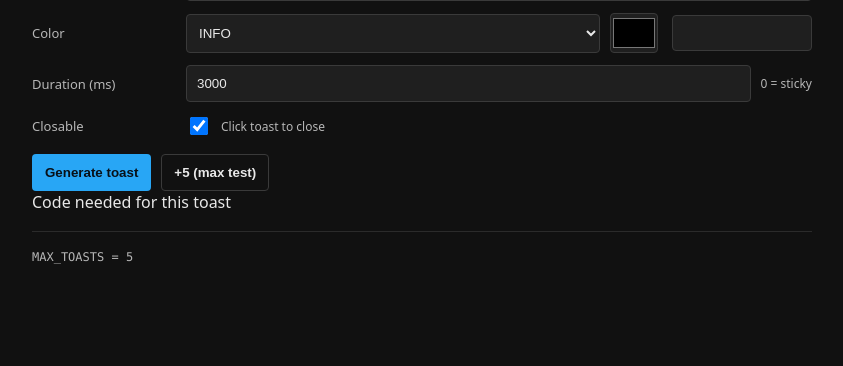
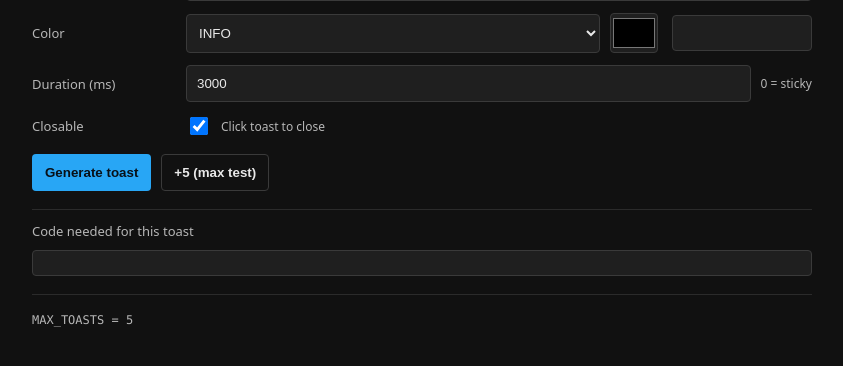
Before and after one commit to brentspine/brentspine.github.io, a PHP site: page /brents-toasts/index.html in a window 1280 px wide. Shown: the part 183-549 px from the top of the page, without its empty margins (218-1061 px from the left). Run offline with PHP 8.4, Linux system fonts and the light colour scheme.

Commit message:
Enhance styles for code and muted text
Added styles for code blocks and muted text.

```diff
--- a/brents-toasts/styles.css
+++ b/brents-toasts/styles.css
@@ -15,6 +15,7 @@
 
 *{ box-sizing: border-box; }
 html,body{ height: 100%; }
+
 body{
   margin: 0;
   font-family: ui-sans-serif, system-ui, -apple-system, Segoe UI, Roboto, Helvetica, Arial, "Apple Color Emoji","Segoe UI Emoji";
@@ -33,6 +34,7 @@ body{
   font-size: 22px;
   letter-spacing: 0.2px;
 }
+
 .sub{
   margin: 8px 0 0;
   color: var(--muted);
@@ -69,7 +71,6 @@ select{
 }
 
 textarea{ resize: vertical; min-height: 70px; }
-
 select{ padding: 10px 8px; }
 
 input[type="color"]{
@@ -128,9 +129,32 @@ button.ghost{
   border: 1px solid #3a3a3a;
 }
 
-button.ghost:hover{
-  border-color: #555;
+button.ghost:hover{ border-color: #555; }
+
+.code{
+  margin-top: 18px;
+  padding-top: 12px;
+  border-top: 1px solid var(--line);
 }
+
+.code-head{
+  display: flex;
+  align-items: baseline;
+  justify-content: space-between;
+  margin-bottom: 10px;
+}
+
+.code-box{
+  margin: 0;
+  padding: 12px;
+  border: 1px solid #3a3a3a;
+  border-radius: 4px;
+  background: var(--input);
+  overflow: auto;
+  line-height: 1.45;
+}
+
+.muted{ color: var(--muted); font-size: 13px; }
 
 .mono{
   font-family: ui-monospace, SFMono-Regular, Menlo, Monaco, Consolas, "Liberation Mono", "Courier New", monospace;
```
